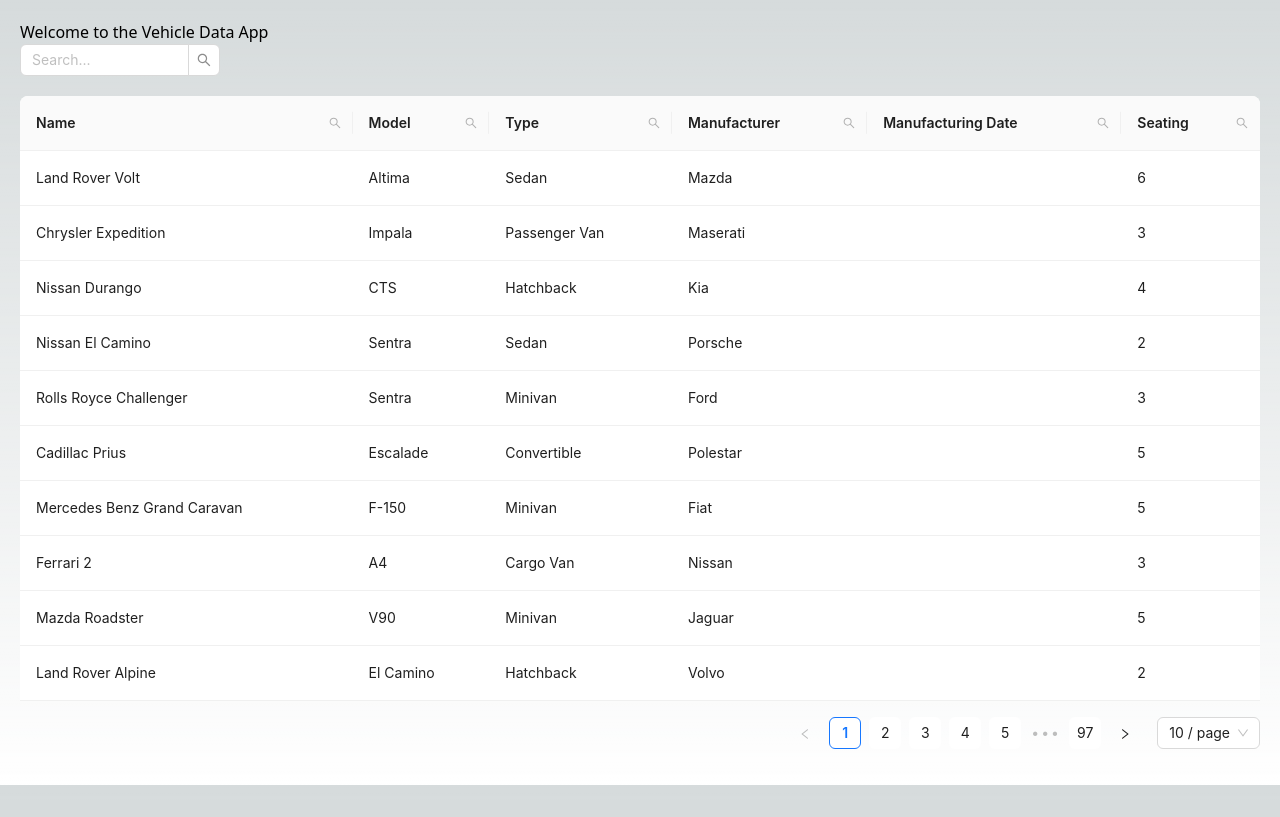
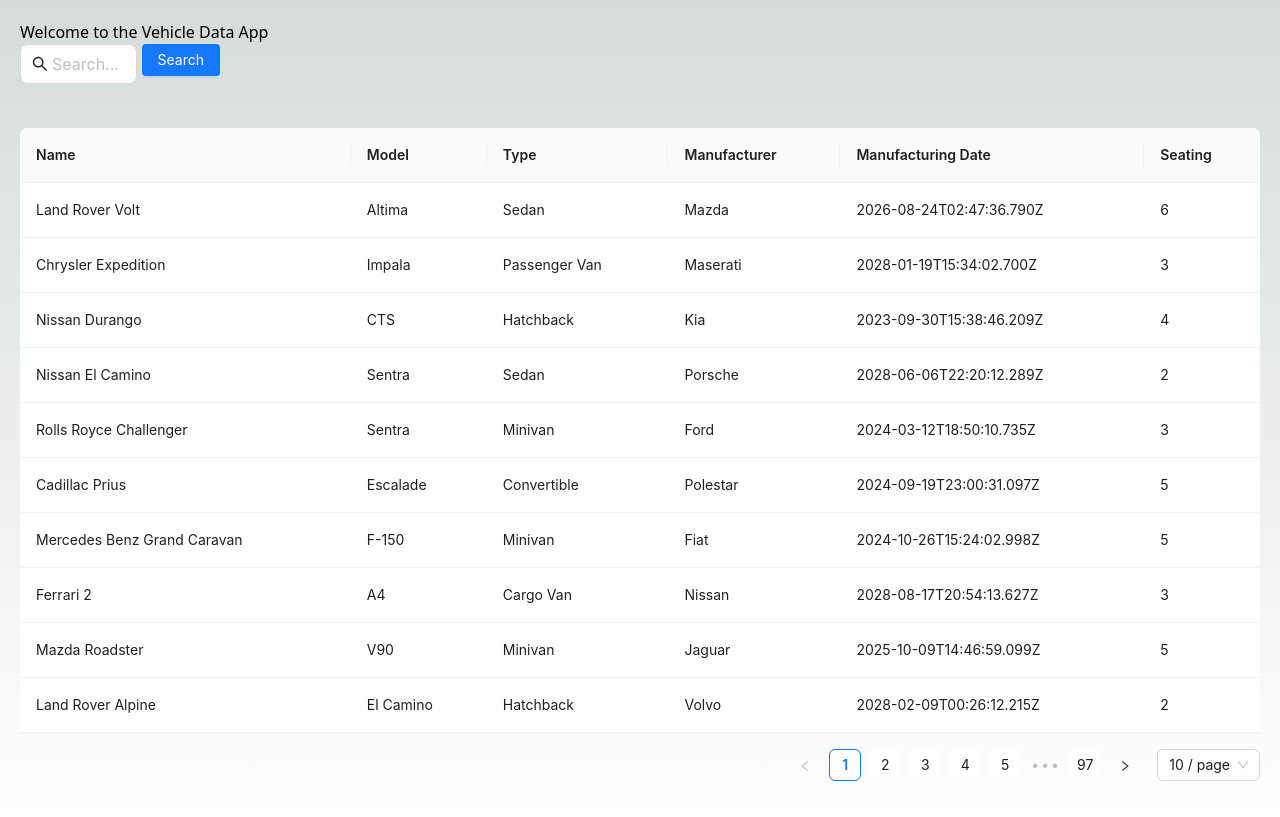
Before and after one commit to iamabhisheksaini/myvehicle-2, a Next.js app: page / in a window 1280 px wide. Built offline with nearby package versions, Linux system fonts and the light colour scheme.

Commit message:
Update index.tsx

```diff
--- a/src/pages/index.tsx
+++ b/src/pages/index.tsx
@@ -1,190 +1,34 @@
-// In your index.tsx file
-// import React from 'react';
-// import vehicleData from '../Public/vehicle_data (1).json'
-// import VehicleTable from '@/Components/VehicleTable'; // Import the VehicleTable component
-// import { Vehicle } from '@/Components/types';
-// import { mapJsonToVehicle } from '@/Public/utils';
-
-
-// const HomePage: React.FC = () => {
-//   // Map JSON data to the Vehicle interface
-//   const vehicles: Vehicle[] = vehicleData.map((data: any) => mapJsonToVehicle(data));
-
-//   return (
-//     <div>
-//       <h1>Welcome to the Vehicle Data App</h1>
-//       <VehicleTable vehicles={vehicles} />
-//     </div>
-//   );
-// };
-
-// export default HomePage;
-
-
-// src/pages/index.tsx
-
-// import React from 'react';
-// import { Table } from 'antd';
-// import { Vehicle } from '../Components/types';
-// import vehicleData from '../Public/vehicle_data (1).json';
-
-// const columns = [
-//   {
-//     title: 'Name',
-//     dataIndex: 'Name',
-//     key: 'Name',
-//   },
-//   {
-//     title: 'Model',
-//     dataIndex: 'Model',
-//     key: 'Model',
-//   },
-//   {
-//     title: 'Type',
-//     dataIndex: 'Type',
-//     key: 'Type',
-//   },
-//   {
-//     title: 'Manufacturer',
-//     dataIndex: 'Manufacturer',
-//     key: 'Manufacturer',
-//   },
-//   {
-//     title: 'Manufacturing Date',
-//     dataIndex: 'ManufacturingDate',
-//     key: 'ManufacturingDate',
-//   },
-//   {
-//     title: 'Seating',
-//     dataIndex: 'Seating',
-//     key: 'Seating',
-//   },
-// ];
-
-// const HomePage: React.FC = () => {
-//   return (
-//     <div style={{ padding: '20px' }}>
-//       <h1>Welcome to the Vehicle Data App</h1>
-//       <Table dataSource={vehicleData} columns={columns} />
-//     </div>
-//   );
-// };
-
-// export default HomePage;
-
-
-
-
-// src/pages/index.tsx
-
 import React, { useState } from 'react';
-import { Table, Input } from 'antd';
-import { SearchOutlined } from '@ant-design/icons';
+import { Table } from 'antd';
 import { Vehicle } from '../Components/types';
 import vehicleData from '../Public/vehicle_data (1).json';
-
-const { Search } = Input;
+import SearchForm from '../Components/SearchForm';
 
 const columns = [
-  {
-    title: 'Name',
-    dataIndex: 'Name',
-    key: 'Name',
-  },
-  {
-    title: 'Model',
-    dataIndex: 'Model',
-    key: 'Model',
-  },
-  {
-    title: 'Type',
-    dataIndex: 'Type',
-    key: 'Type',
-  },
-  {
-    title: 'Manufacturer',
-    dataIndex: 'Manufacturer',
-    key: 'Manufacturer',
-  },
-  {
-    title: 'Manufacturing Date',
-    dataIndex: 'ManufacturingDate',
-    key: 'ManufacturingDate',
-  },
-  {
-    title: 'Seating',
-    dataIndex: 'Seating',
-    key: 'Seating',
-  },
+  { title: 'Name', dataIndex: 'Name', key: 'Name' },
+  { title: 'Model', dataIndex: 'Model', key: 'Model' },
+  { title: 'Type', dataIndex: 'Type', key: 'Type' },
+  { title: 'Manufacturer', dataIndex: 'Manufacturer', key: 'Manufacturer' },
+  { title: 'Manufacturing Date', dataIndex: 'Manufacturing Date', key: 'ManufacturingDate' },
+  { title: 'Seating', dataIndex: 'Seating', key: 'Seating' },
 ];
 
 const HomePage: React.FC = () => {
-  const [searchText, setSearchText] = useState<string>('');
-  const [searchedColumn, setSearchedColumn] = useState<string>('');
-
-  const handleSearch = (selectedKeys: any, confirm: any, dataIndex: any) => {
-    confirm();
-    setSearchText(selectedKeys[0]);
-    setSearchedColumn(dataIndex);
+  const [filteredData, setFilteredData] = useState(vehicleData);
+  const handleSearch = (query: string) => {
+    const filtered = vehicleData.filter((item: Vehicle) =>
+      Object.values(item).some(value =>
+        typeof value === 'string' && value.toLowerCase().includes(query.toLowerCase())
+      )
+    );
+    setFilteredData(filtered);
   };
-
-  const handleReset = (clearFilters: any) => {
-    clearFilters();
-    setSearchText('');
-  };
-
-  const getColumnSearchProps = (dataIndex: any) => ({
-    filterDropdown: ({ setSelectedKeys, selectedKeys, confirm, clearFilters }: any) => (
-      <div style={{ padding: 8 }}>
-        <Input
-          placeholder={`Search ${dataIndex}`}
-          value={selectedKeys[0]}
-          onChange={(e) => setSelectedKeys(e.target.value ? [e.target.value] : [])}
-          onPressEnter={() => handleSearch(selectedKeys, confirm, dataIndex)}
-          style={{ width: 188, marginBottom: 8, display: 'block' }}
-        />
-        <button
-          type="button"
-          onClick={() => handleSearch(selectedKeys, confirm, dataIndex)}
-          style={{ width: 90, marginRight: 8 }}
-        >
-          Search
-        </button>
-        <button onClick={() => handleReset(clearFilters)} style={{ width: 90 }}>
-          Reset
-        </button>
-      </div>
-    ),
-    filterIcon: (filtered: any) => <SearchOutlined style={{ color: filtered ? '#1890ff' : undefined }} />,
-    onFilter: (value: any, record: any) =>
-      record[dataIndex] ? record[dataIndex].toString().toLowerCase().includes(value.toLowerCase()) : '',
-    onFilterDropdownVisibleChange: (visible: any) => {
-      if (visible) {
-        setTimeout(() => {
-          const searchInput = document.getElementById('search-input') as HTMLInputElement;
-          if (searchInput) {
-            searchInput.select();
-          }
-        }, 100);
-      }
-    },
-  });
-
-  const filteredColumns = columns.map((col) => ({
-    ...col,
-    ...getColumnSearchProps(col.dataIndex),
-  }));
 
   return (
     <div style={{ padding: '20px' }}>
       <h1>Welcome to the Vehicle Data App</h1>
-      <Search
-        id="search-input"
-        placeholder="Search..."
-        onSearch={(value) => console.log(value)} // Replace with your search logic
-        style={{ width: 200, marginBottom: '20px' }}
-      />
-      <Table dataSource={vehicleData} columns={filteredColumns} />
+      <SearchForm onSubmit={handleSearch} style={{ width: 200, marginBottom: '20px' }} />
+      <Table dataSource={filteredData} columns={columns} />
     </div>
   );
 };
```
